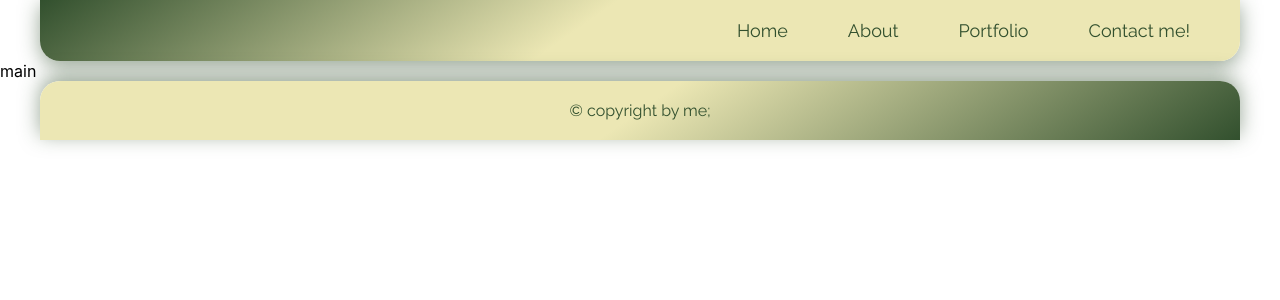
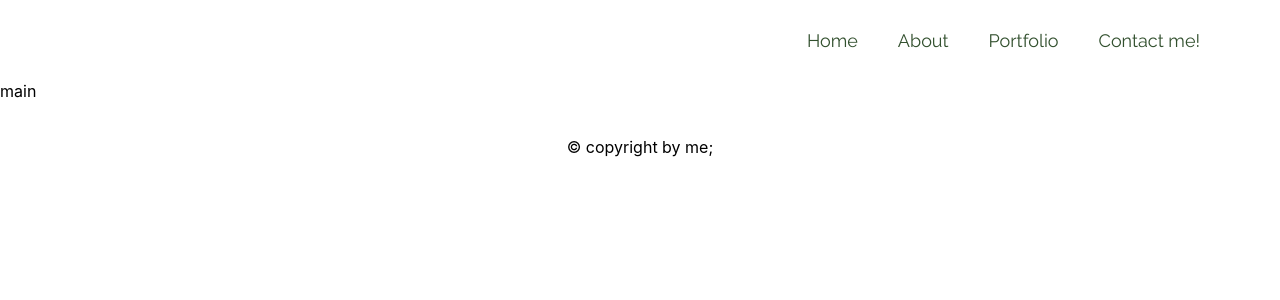
Before and after one commit to KristinaProject/portfolio-app, a React (Create React App) app: page / in a window 1280 px wide. Shown: the top 300 px of the page. Built offline with nearby package versions, Linux system fonts and the light colour scheme.

Commit message:
styleFix: new ideas, no background  header and footer

```diff
--- a/src/App.css
+++ b/src/App.css
@@ -1,14 +1,9 @@
 header {
-  background: linear-gradient(145deg, rgb(50, 80, 46), rgb(236, 231, 180) 45%);
-  border-bottom-left-radius: 20px;
-  border-bottom-right-radius: 20px;
-  box-shadow: 0 5px 20px rgba(50, 80, 46, 0.5);
   padding: 20px;
   width: 1200px;
   margin: 0 auto;
 }
-
-ul {
+header ul {
   margin: 0;
   padding: 0;
   list-style-type: none;
@@ -16,22 +11,19 @@ ul {
   align-items: center;
   justify-content: flex-end;
 }
-
-.headerButton {
+header ul .headerButton {
   color: rgb(50, 80, 46);
   padding: 10px;
-  margin: 0 20px;
+  margin: 0 10px;
   font-size: 18px;
   cursor: pointer;
   text-decoration: none;
   font-family: "Raleway", sans-serif;
+  transition: 100ms;
+  display: inline-block;
 }
-
-.headerButton:hover {
-  border: 1px solid rgb(236, 231, 180);
-  box-shadow: 0 0 20px rgba(50, 80, 46, 0.5);
-  padding: 10px 20px;
-  margin: 0 9px;
+header ul .headerButton:hover {
+  transform: scale(1.4);
 }
 
 .errorName {
@@ -54,19 +46,14 @@ ul {
 }
 
 footer {
-  background: linear-gradient(145deg, rgb(236, 231, 180) 50%, rgb(50, 80, 46));
   margin: 0 auto;
   width: 1200px;
-  border-top-left-radius: 20px;
-  border-top-right-radius: 20px;
   padding: 20px;
-  box-shadow: 0 -5px 20px rgba(50, 80, 46, 0.5);
+  text-align: center;
 }
-
-footer p {
+footer footer p {
   font-family: "Raleway", sans-serif;
   margin: 0;
-  text-align: center;
   color: rgb(50, 80, 46);
 }
 
--- a/src/styles/_footer.scss
+++ b/src/styles/_footer.scss
@@ -2,18 +2,14 @@
 @use "./mixins" as m;
 
 footer {
-  @include m.background-gradient-f;
   @include m.margin-za;
   width: v.$main-width;
-  border-top-left-radius: v.$radius-twenty;
-  border-top-right-radius: v.$radius-twenty;
   padding: 20px;
-  box-shadow: 0 -5px 20px v.$dark-shadow;
+  text-align: center;
+
+  footer p {
+    font-family: v.$main-font;
+    margin: 0;
+    color: v.$main-dark;
+  }
 }
-
-footer p {
-  font-family: v.$main-font;
-  margin: 0;
-  text-align: center;
-  color: v.$main-dark;
-}
--- a/src/styles/_header.scss
+++ b/src/styles/_header.scss
@@ -1,15 +1,10 @@
-@use './variables' as v;
-@use './mixins' as m;
+@use "./variables" as v;
+@use "./mixins" as m;
 
 header {
-  @include m.background-gradient;
-  border-bottom-left-radius: v.$radius-twenty;
-  border-bottom-right-radius: v.$radius-twenty;
-  box-shadow: 0 5px 20px v.$dark-shadow;
   padding: 20px;
   width: v.$main-width;
   @include m.margin-za;
-}
 
   ul {
     margin: 0;
@@ -17,21 +12,22 @@ ul {
     list-style-type: none;
     @include m.flex-center;
     justify-content: flex-end;
-}
 
     .headerButton {
       color: v.$main-dark;
       padding: 10px;
-  margin: 0 20px;
+      margin: 0 10px;
       font-size: v.$medium-fs;
       cursor: pointer;
       text-decoration: none;
       font-family: v.$main-font;
+      transition: 100ms;
+      display: inline-block;
     }
 
     .headerButton:hover {
-  border: 1px solid v.$main-light;
-  box-shadow: 0 0 20px v.$dark-shadow;
-  padding: 10px 20px;
-  margin: 0 9px;
+      -webkit-transform: scale(1.4);
+      transform: scale(1.4);
     }
+  }
+}
```
Also changed, not shown: 1 other file (tests, documents, lock files or other folders). Lines whose indentation alone changed are shown as unchanged.
